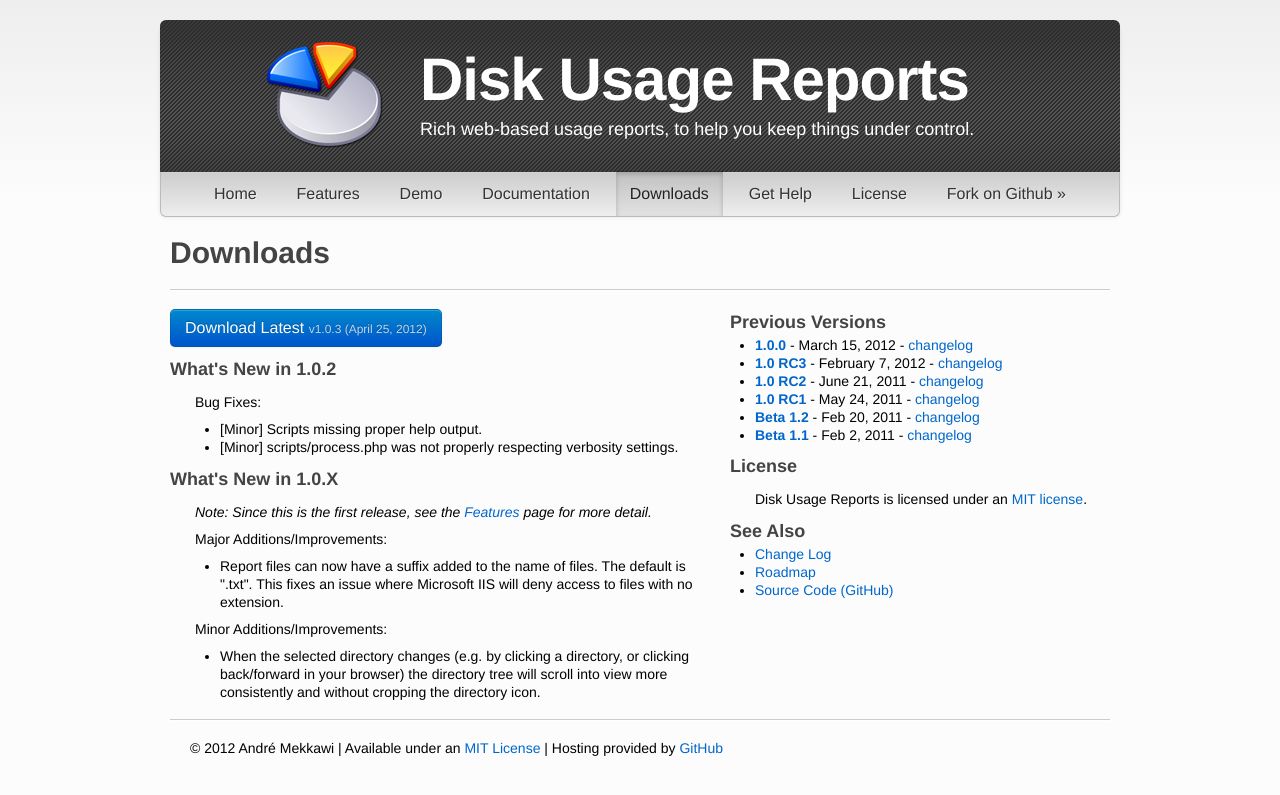
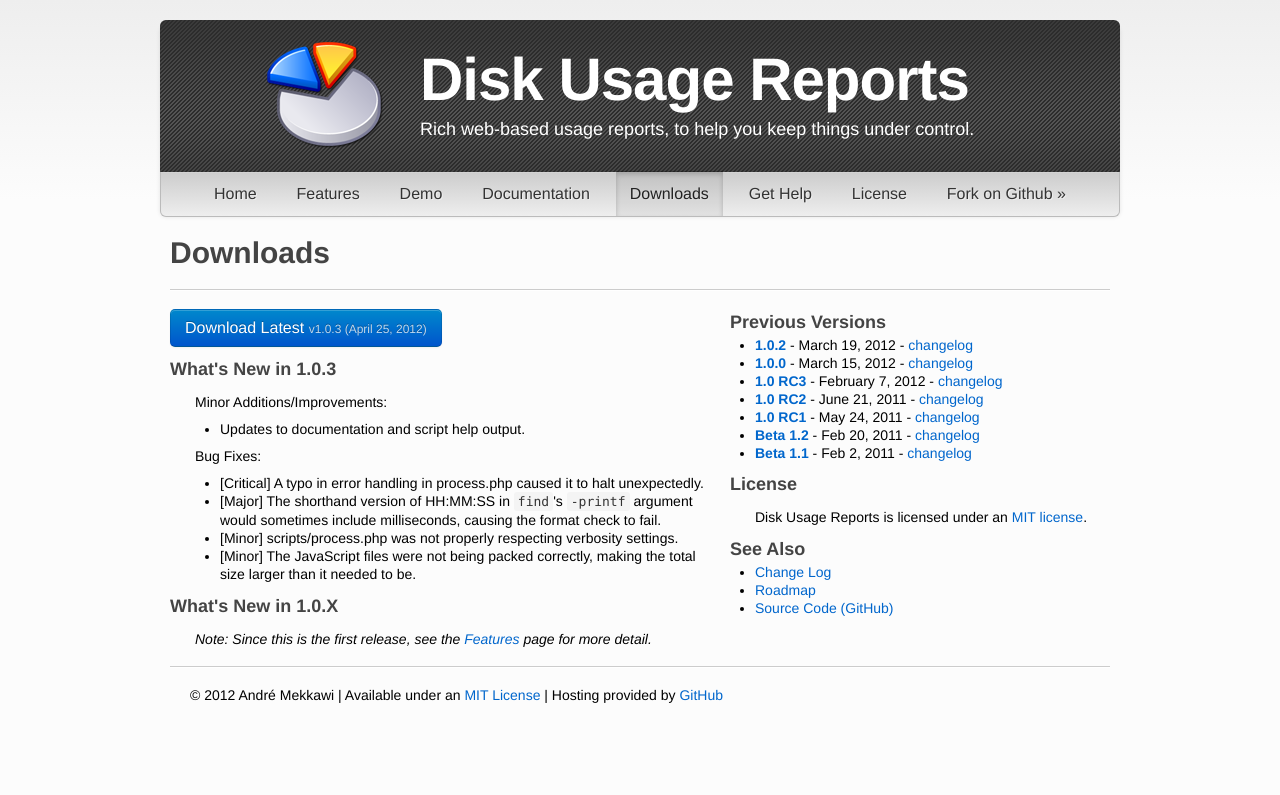
Before and after one commit to amekkawi/diskusagereports, a Jekyll site: the page built from download.html, in a window 1280 px wide. Shown: the top 795 px of the page. Built offline with Jekyll 4.4.1, drawn with Linux system fonts in a browser that asks for light colours.

Commit message:
Updated changelogs and download.html to include v1.0.3

```diff
--- a/download.html
+++ b/download.html
@@ -7,31 +7,38 @@ activepage: downloads
 
 	<div class="span7">
 		<p><a href="{{ site.LatestURL }}" class="btn btn-primary btn-large" onclick="return ROD(this, 'latest');">Download Latest <small>{{ site.LatestVersion }} ({{ site.LatestVersionDate }})</small></a></p>
-		<h3>What's New in 1.0.2</h3>
+		<h3>What's New in 1.0.3</h3>
 		<div class="indent">
+			<p>Minor Additions/Improvements:</p>
+			<ul>
+				<li>Updates to documentation and script help output.</li>
+			</ul>
 			<p>Bug Fixes:</p>
 			<ul>
-				<li>[Minor] Scripts missing proper help output.</li>
+				<li>[Critical] A typo in error handling in process.php caused it to halt unexpectedly.</li>
+				<li>[Major] The shorthand version of HH:MM:SS in <code>find</code>'s <code>-printf</code> argument would sometimes include milliseconds, causing the format check to fail.</li>
 				<li>[Minor] scripts/process.php was not properly respecting verbosity settings.</li>
+				<li>[Minor] The JavaScript files were not being packed correctly, making the total size larger than it needed to be.</li>
 			</ul>
 		</div>
 		<h3>What's New in 1.0.X</h3>
 		<div class="indent">
 			<p><em>Note: Since this is the first release, see the <a href="features.html">Features</a> page for more detail.</em></p>
-			<p>Major Additions/Improvements:</p>
+			<!--<p>Major Additions/Improvements:</p>
 			<ul>
 				<li>Report files can now have a suffix added to the name of files. The default is &quot;.txt&quot;. This fixes an issue where Microsoft IIS will deny access to files with no extension.</li>
 			</ul>
 			<p>Minor Additions/Improvements:</p>
 			<ul>
 				<li>When the selected directory changes (e.g. by clicking a directory, or clicking back/forward in your browser) the directory tree will scroll into view more consistently and without cropping the directory icon.</li>
-			</ul>
+			</ul>-->
 		</div>
 	</div>
 
 	<div class="span5">
 		<h3>Previous Versions</h3>
 		<ul>
+			<li><a href="https://github.com/downloads/amekkawi/diskusagereports/diskusagereports_v1.0.2.zip" onclick="return ROD(this, 'v1.0.2');"><strong>1.0.2</strong></a> - March 19, 2012 - <a href="changelogs/#v1_0_2">changelog</a></li>
 			<li><a href="http://sourceforge.net/projects/diskusagereport/files/Release/diskusagereports_v1.0.0.zip/download" onclick="return ROD(this, 'v1.0.0');"><strong>1.0.0</strong></a> - March 15, 2012 - <a href="changelogs/#v1_0_0">changelog</a></li>
 			<li><a href="http://sourceforge.net/projects/diskusagereport/files/Development/diskusagereports_1.0rc3.zip/download" onclick="return ROD(this, 'v1.0.0-rc3');"><strong>1.0 RC3</strong></a> - February 7, 2012 - <a href="changelogs/#v1_0rc3">changelog</a></li>
 			<li><a href="http://sourceforge.net/projects/diskusagereport/files/Development/diskusagereports_1.0rc2.zip/download" onclick="return ROD(this, 'v1.0.0-rc2');"><strong>1.0 RC2</strong></a> - June 21, 2011 - <a href="changelogs/#v1_0rc2">changelog</a></li>
```
Also changed, not shown: changelogs/index.html (+14 -0 lines).
